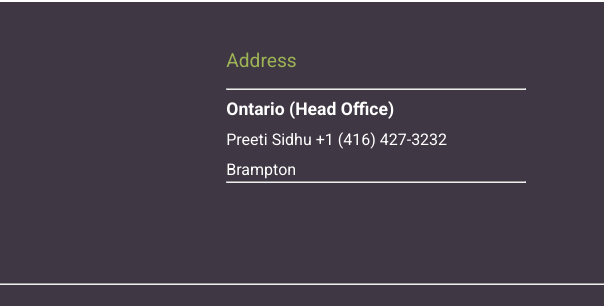
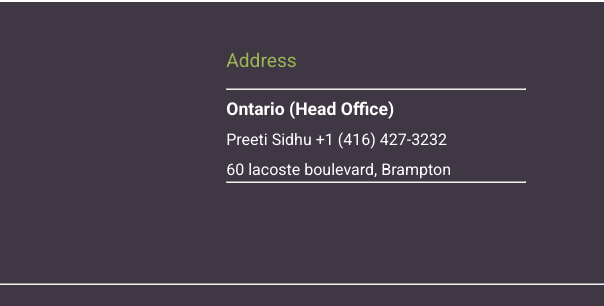
Before and after one commit to rabia77777/InsuranceWebsiteII, a plain HTML site: page life-insurance.html in a window 1280 px wide. Shown: the part 3466-3772 px from the top of the page, 324-928 px from the left. Drawn offline with Linux system fonts and the light colour scheme; a script that the page names is missing.

Commit message:
Update life-insurance.html

```diff
--- a/life-insurance.html
+++ b/life-insurance.html
@@ -389,7 +389,7 @@
                 <hr>
                 <p class="white-color subhead2">Ontario (Head Office)</p>
                 <p class="white-color">Preeti Sidhu +1 (416) 427-3232</p>
-                <p class="white-color">Brampton</p>
+                <p class="white-color">60 lacoste boulevard, Brampton</p>
                 <hr>
 
             </div>
```
